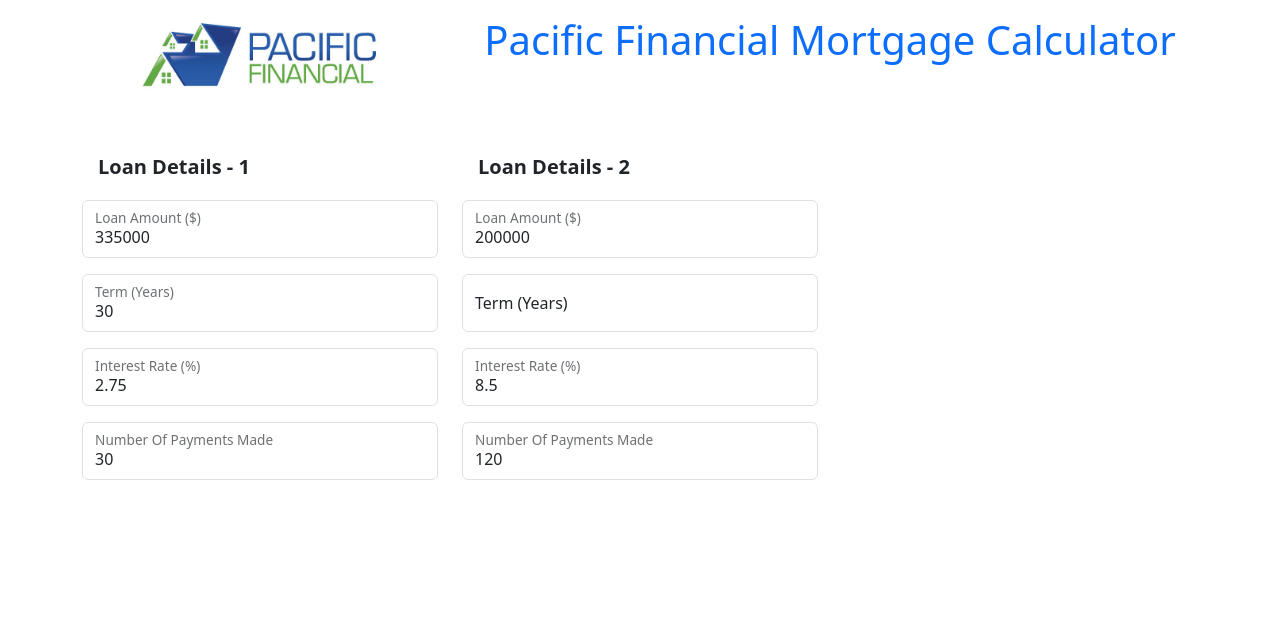
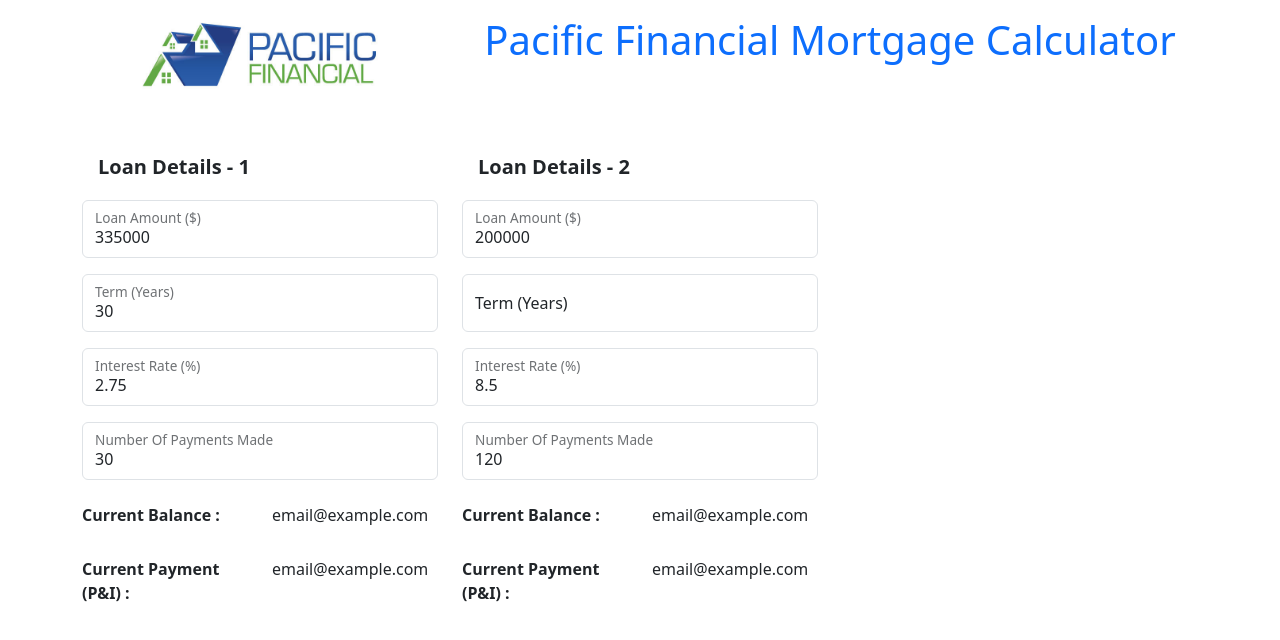
Before and after one commit to goravdhamija/pacificfinancial, a React (Create React App) app: page / in a window 1280 px wide. Shown: the top 640 px of the page. Built offline with nearby package versions, Linux system fonts and the light colour scheme.

Commit message:
commit section 7

```diff
--- a/src/Components/LoanFormComponent.js
+++ b/src/Components/LoanFormComponent.js
@@ -99,6 +99,27 @@
         <FloatingLabel controlId="loanpayments1" label="Number Of Payments Made " className="mb-3">
           <Form.Control  defaultValue={props.cnt.item.NumberOfpaymentsMade} type="number" step={1} placeholder="0" />
         </FloatingLabel>
+
+
+        <Form.Group as={Row} className="mb-3" controlId="currentbalanceloan">
+        <Form.Label column sm="6">
+          <strong>Current Balance : </strong>
+        </Form.Label>
+        <Col sm="6">
+          <Form.Control plaintext readOnly defaultValue="email@example.com" />
+        </Col>
+      </Form.Group>
+
+      <Form.Group as={Row} className="mb-3" controlId="currentpaymentloan">
+        <Form.Label column sm="6">
+        <strong>Current Payment (P&I) : </strong>
+        </Form.Label>
+        <Col sm="6">
+          <Form.Control plaintext readOnly defaultValue="email@example.com" />
+        </Col>
+      </Form.Group>
+
+
     </Col>
 
 
```
